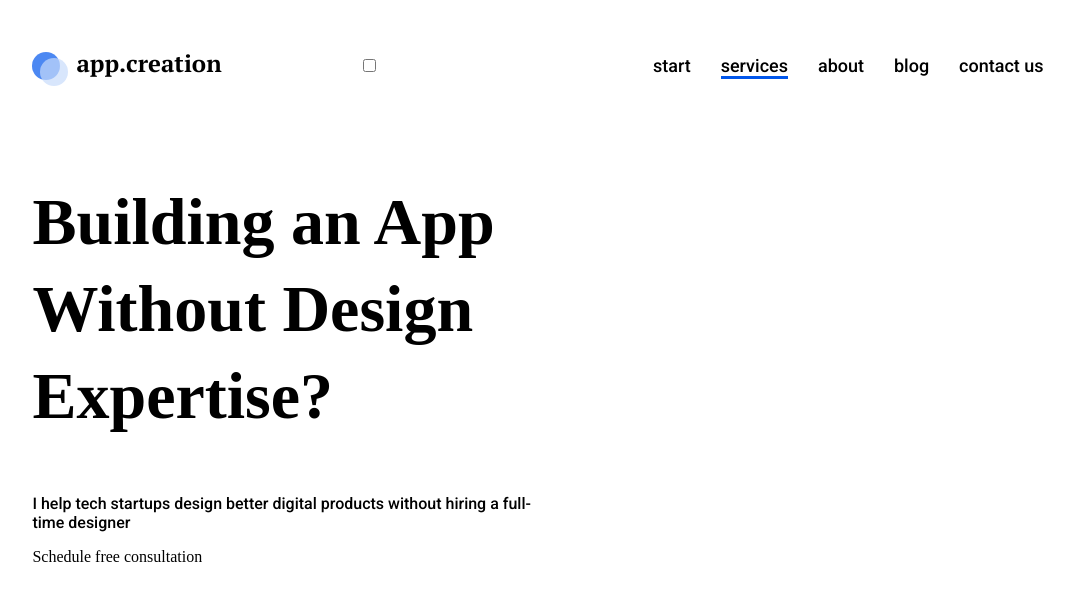
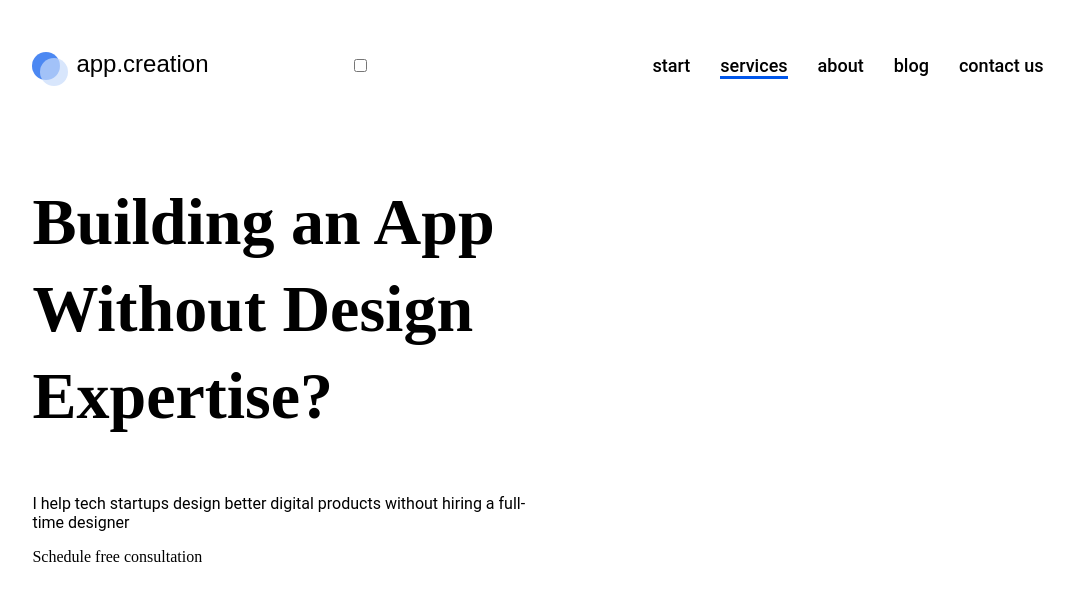
Before and after one commit to WebHeroSchool/myproject_html_Polina, a plain HTML site: page index.html in a window 1280 px wide. Shown: the whole page, without its empty margins (102-1176 px from the left). Drawn offline with Linux system fonts and the light colour scheme.

Commit message:
Update index.html

```diff
--- a/index.html
+++ b/index.html
@@ -4,7 +4,7 @@
      <meta charset="utf-8">
      <title>app.creation</title>
      <link rel="stylesheet"href="styles.css">
-      <link href="https://fonts.googleapis.com/css2?family=PT+Serif:wght@700&family=Roboto:wght@500&display=swap" rel="stylesheet">
+     <link href="font.css" rel="stylesheet">
       <meta name="viewport" content="width=device-width, initial-scale=1">
 </head>
 <body>
```
